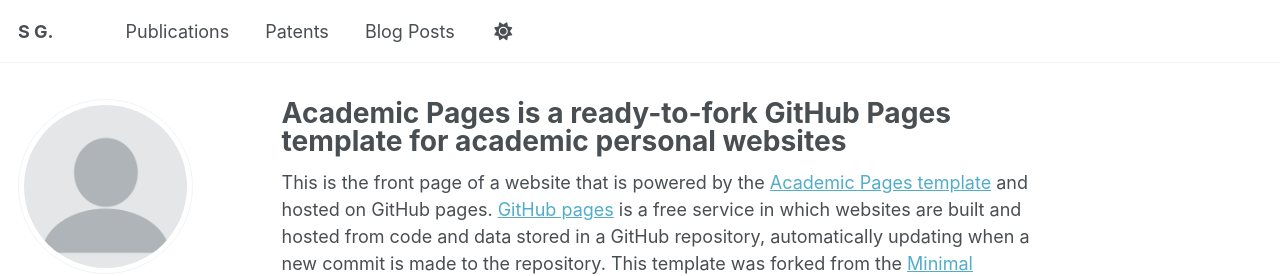
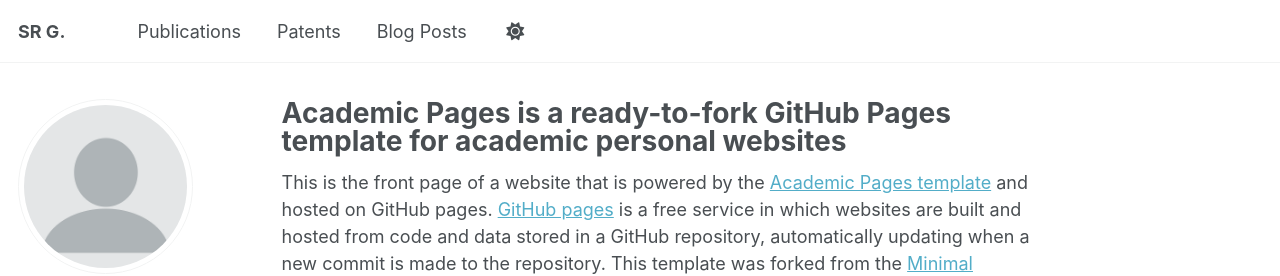
Before and after one commit to srigundavelli/srigundavelli.github.io, a Jekyll site: the page built from _pages/about.md, in a window 1280 px wide. Shown: the top 276 px of the page. Built offline with Jekyll 4.4.1, drawn with Linux system fonts in a browser that asks for light colours; some web fonts are replaced; a script that is not in the unit is left out.

```diff
--- a/_config.yml
+++ b/_config.yml
@@ -9,7 +9,7 @@
 # Basic Site Settings
 locale                   : "en-US"
 site_theme               : "default" # Currently available options are "default", "air"
-title                    : "S G."
+title                    : "SR G."
 title_separator          : "-"
 name                     : "S G."
 description              : "Researcher at Cisco"
```
